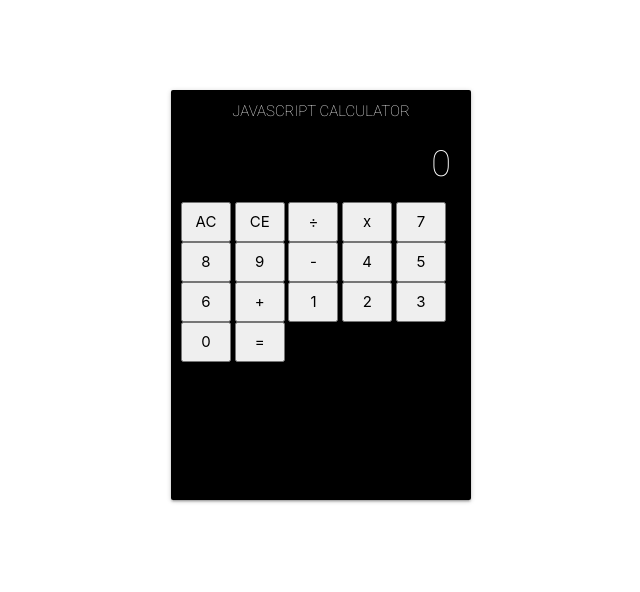
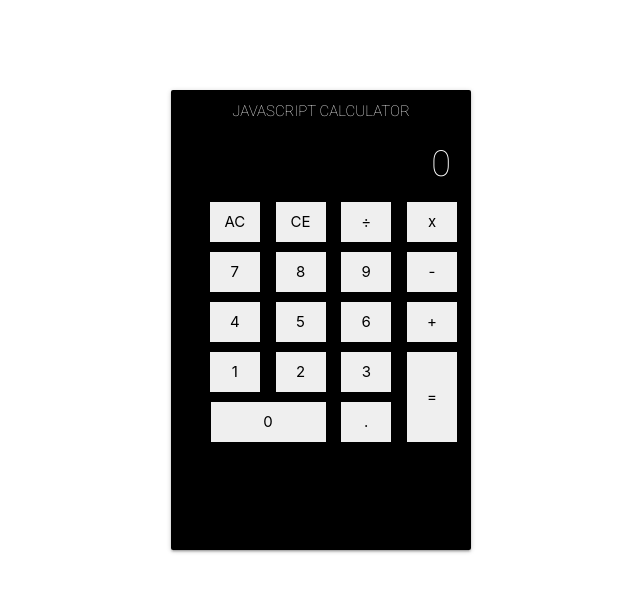
Before and after one commit to abohannon/javascript-calculator, a plain HTML site: page index.html in a window 1280 px wide. Shown: the whole page, without its empty margins (319-959 px from the left). Drawn offline with nearby package versions, Linux system fonts and the light colour scheme.

Commit message:
More js work and some css positioning of buttons

```diff
--- a/index.html
+++ b/index.html
@@ -25,23 +25,26 @@
         <span id="entry"></span>
       </div>
       <!-- begin buttons -->
-      <div class="key-area">
-        <button value="ac">AC</button>
-        <button value="ce">CE</button>
-        <button value="/">&divide;</button>
-        <button value="*">x</button>
+      <div class="key-area right-align">
+        <button id="all-clear" value="ac">AC</button>
+        <button id="clear-entry" value="ce">CE</button>
+        <button value=" / ">&divide;</button>
+        <button value=" * ">x</button>
         <button value="7">7</button>
         <button value="8">8</button>
         <button value="9">9</button>
-        <button value="-">-</button>
+        <button value=" - ">-</button>
         <button value="4">4</button>
         <button value="5">5</button>
         <button value="6">6</button>
-        <button value="+">+</button>
+        <button value=" + ">+</button>
         <button value="1">1</button>
         <button value="2">2</button>
         <button value="3">3</button>
+        <button class='invisible'>N</button>
         <button id="zeroButton" value="0">0</button>
+        <button value=".">.</button>
+        <button class='invisble'>N</button>
         <button id="equalButton" value="=">=</button>
         <!-- end buttons -->
       </div>
--- a/scripts.js
+++ b/scripts.js
@@ -1,18 +1,25 @@
 var entryValue = "0";
+document.querySelector("#entry").innerHTML = entryValue;
 
-document.querySelector("#entry").innerHTML = entryValue;
+var newEntryValue = [];
 
 var buttonsArray = Array.from(document.getElementsByTagName("button"));
 
-buttonsArray.filter(function(element){
-  element.addEventListener("click", function(e){
 
-    console.log(e.target.value);
-    console.log(this.value);
+buttonsArray.filter(function(element) {
 
-    var newEntryValue = this.value;
+  if (element.value !== "ac" && element.value !== "ce") {
 
-    document.querySelector("#entry").innerHTML = newEntryValue;
+  element.addEventListener("click", function(e) {
+
+    // var entryValue = this.value;
+    newEntryValue.push(this.value);
+
+    document.querySelector("#entry").innerHTML = newEntryValue.join("");
 
   });
+
+}
+
+
 }, false);
--- a/style.css
+++ b/style.css
@@ -9,7 +9,7 @@ body{
 }
 
 .calculator {
-  height:410px;
+  height:460px;
   width:300px;
   margin-left:auto;
   margin-right:auto;
@@ -26,7 +26,31 @@ body{
   font-weight:100;
 }
 
+.key-area {
+  position:absolute;
+  display:inline-block;
+  height:auto;
+  width:280px;
+}
+
 button {
   height:40px;
   width:50px;
+  margin: 0 4px 10px 8px;
+  border:none;
 }
+
+#zeroButton {
+  width:115px;
+}
+
+#equalButton {
+  height:90px;
+  position:absolute;
+  margin-left: -54px;
+  margin-top:-50px;
+}
+
+.invisible {
+  visibility:hidden;
+}
```
